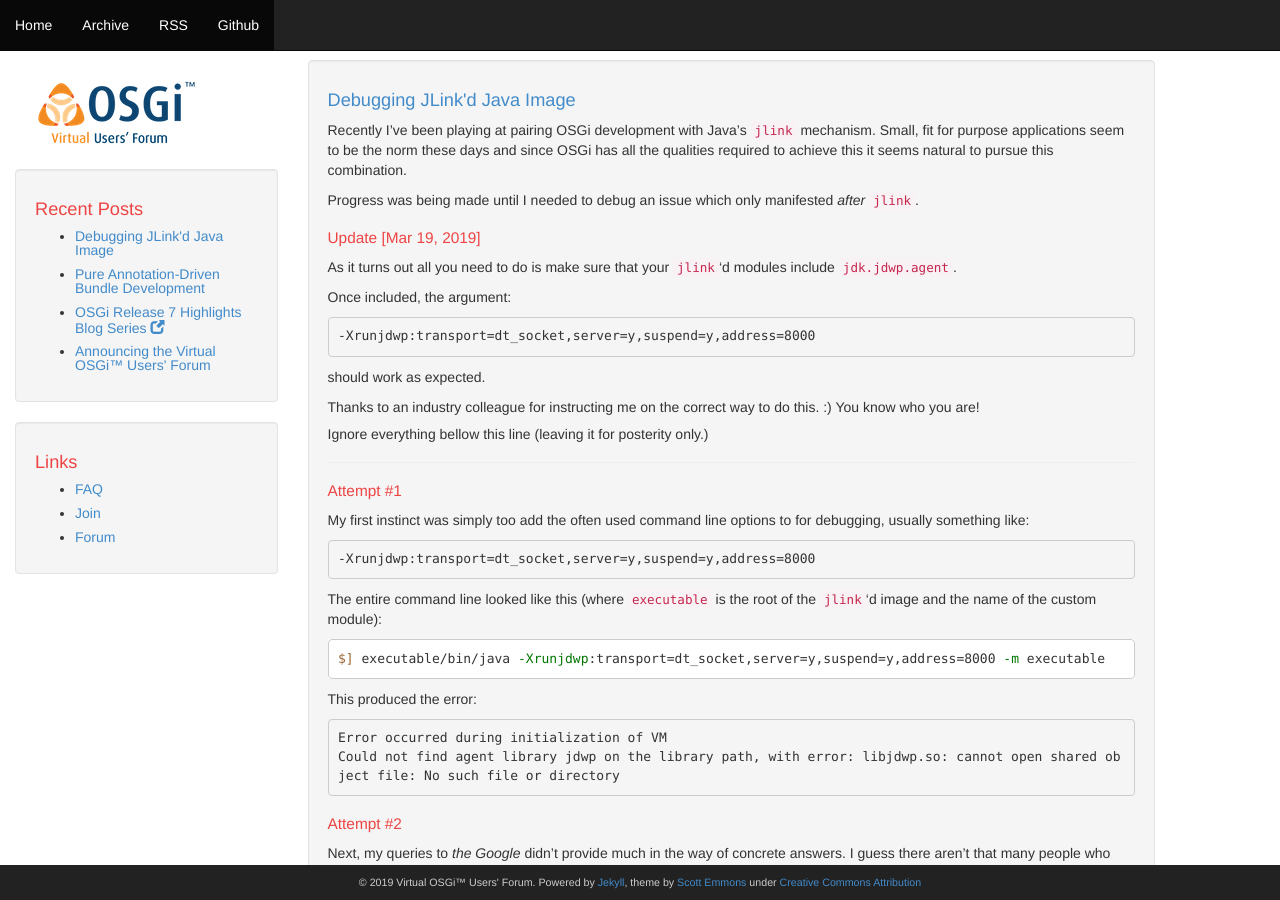
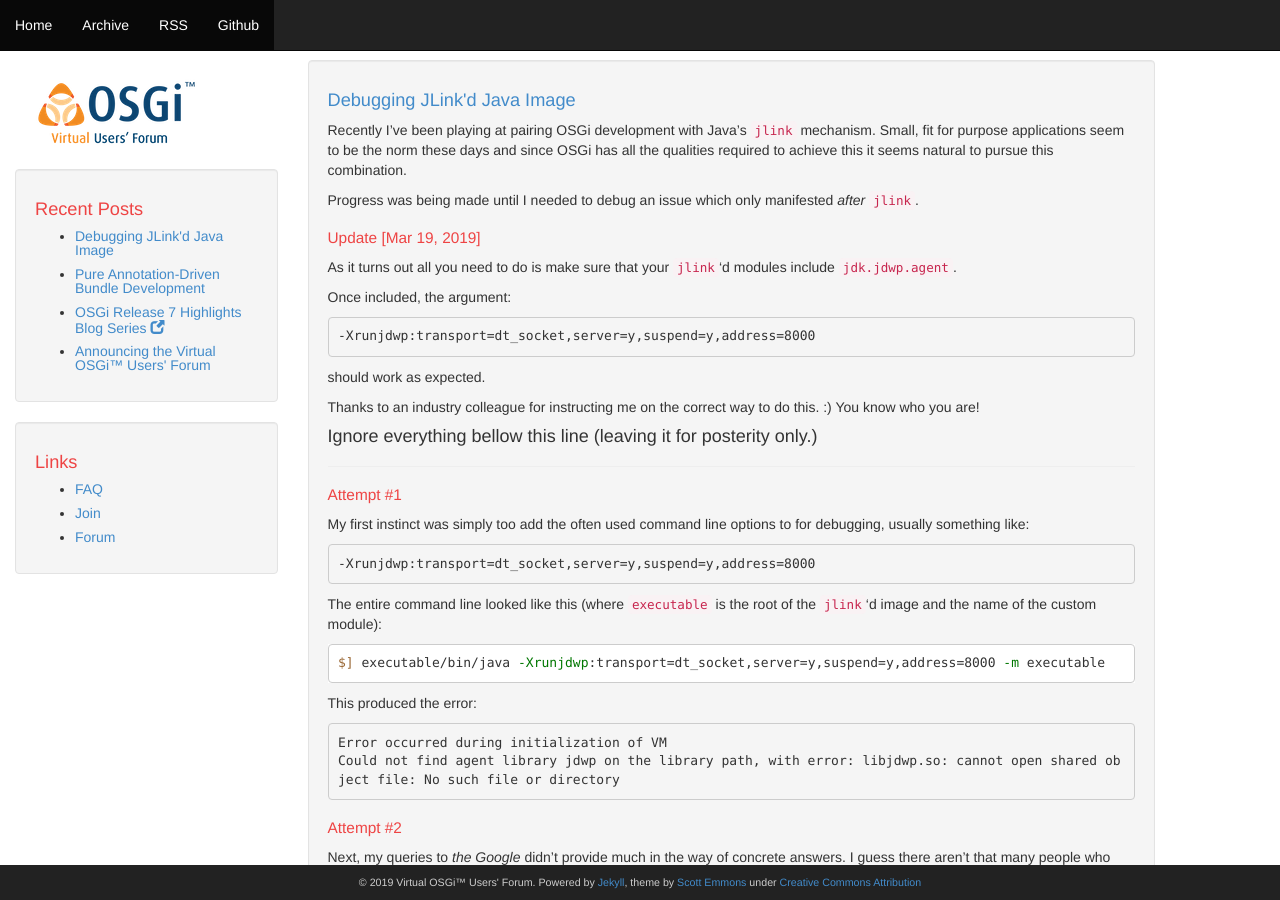
Before and after one commit to osgi-users-virtual/osgi-users-virtual.github.io, a Jekyll site: the page built from _posts/2019-02-24-debug-jlink-java-image.md, in a window 1280 px wide and 900 px high. Built offline with Jekyll 4.4.1, drawn with Linux system fonts in a browser that asks for light colours; nearby versions of some CDN libraries; library files that are not in the unit come from our copies.

Commit message:
make header actually show
Signed-off-by: Raymond Auge <raymond.auge@liferay.com>

```diff
--- a/_posts/2019-02-24-debug-jlink-java-image.md
+++ b/_posts/2019-02-24-debug-jlink-java-image.md
@@ -33,7 +33,7 @@ Thanks to an industry colleague for instructing me on the correct way to do this
 
 
 
-##### Ignore everything bellow this line (leaving it for posterity only.)
+#### Ignore everything bellow this line (leaving it for posterity only.)
 
 ------
 
```
